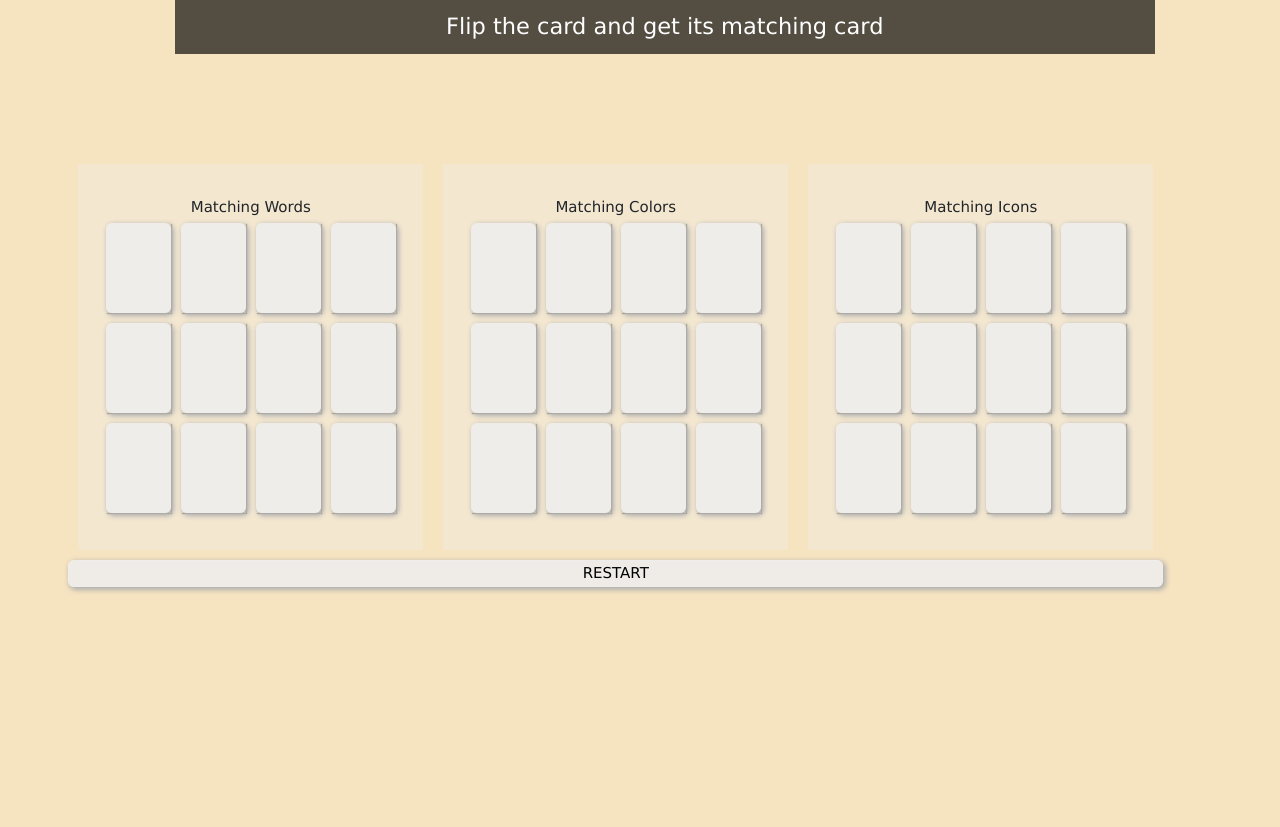
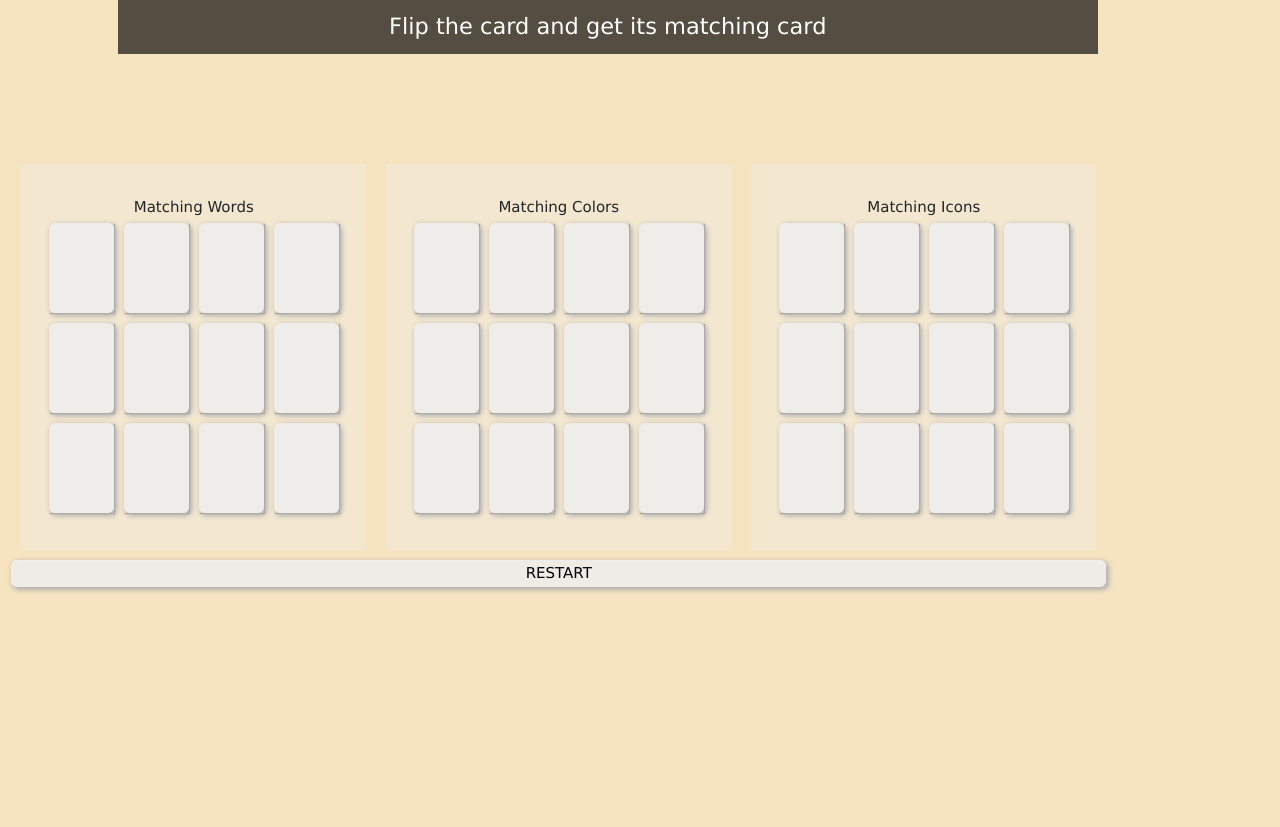
Before and after one commit to Edelin11/EdelinPortfolios, a PHP site: page /FlipWord/flipgame.html in a window 1280 px wide. Shown: the top 827 px of the page. Run offline with PHP 8.4, Linux system fonts and the light colour scheme; some libraries are stand-ins or nearby versions.

Commit message:
Positioning

```diff
--- a/FlipWord/flip.css
+++ b/FlipWord/flip.css
@@ -9,9 +9,7 @@ body {
     background-color: #000000a8;
     transform: translate(5%, 0%);
 }
-.all-position{
-    transform: translate(5%, 0%);
-}
+
 .group{
     font-size: 1.5em;
     color: white;
--- a/FlipWord/flipgame.html
+++ b/FlipWord/flipgame.html
@@ -15,7 +15,7 @@
 </head>
 <body>
 
-<div class="container w3-center all-position row">
+<div class="container w3-center row">
     <div class="w3-content container w3-center top">
         <div class="w3-center container group">Flip the card and get its matching card</div>
     </div>
```
